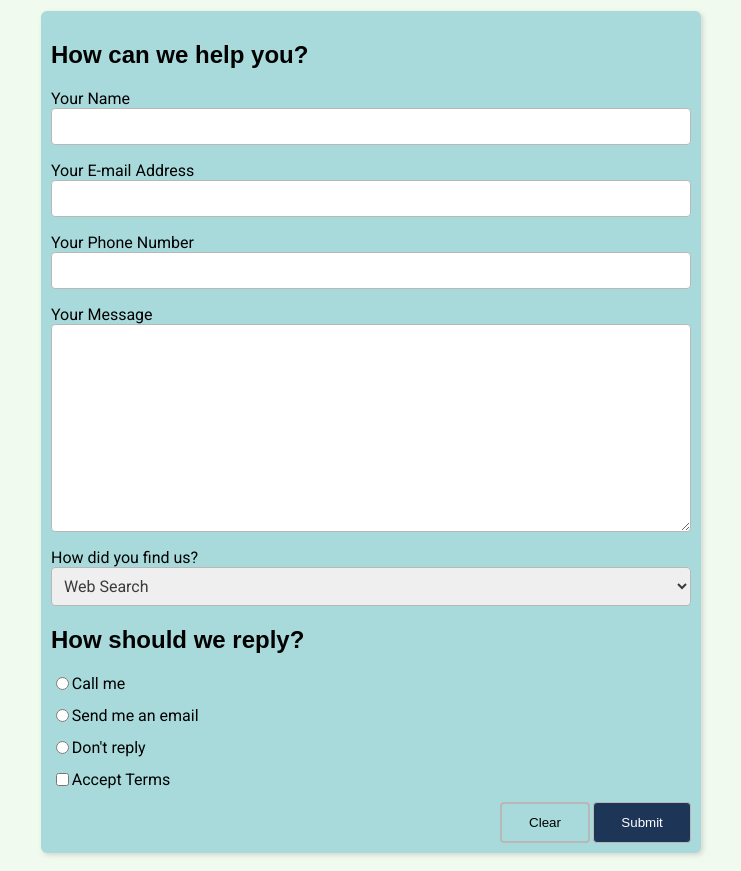
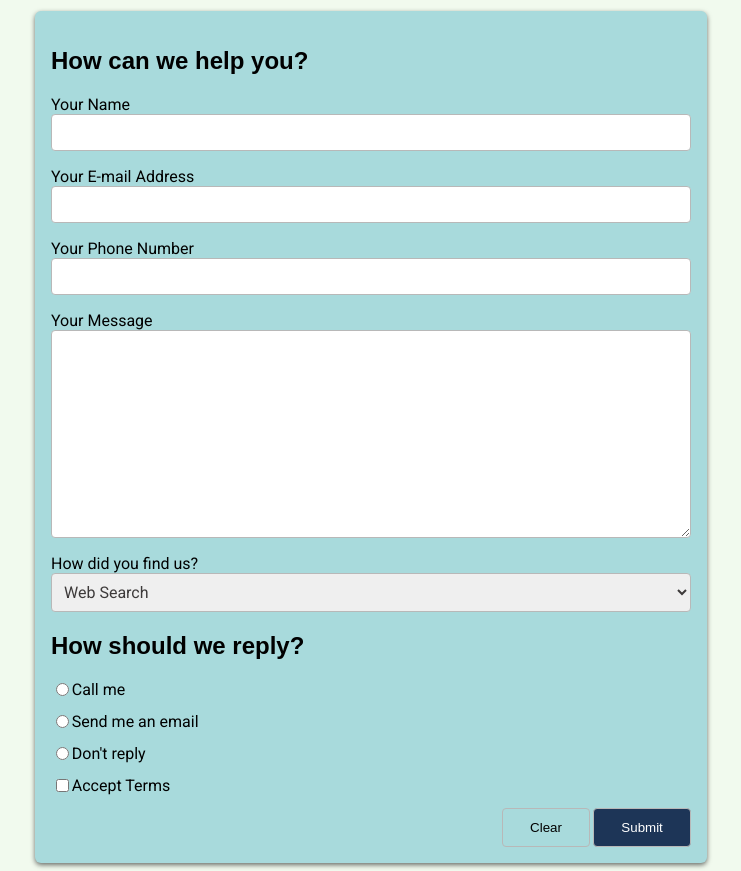
Before and after one commit to adebisiabdussamad/formChallenge, a plain HTML site: page index.html in a window 1280 px wide. Shown: the part 108-979 px from the top of the page, without its empty margins (269-1010 px from the left). Drawn offline with Linux system fonts and the light colour scheme; a web font is replaced by a local one.

Commit message:
made some correction

```diff
--- a/index.html
+++ b/index.html
@@ -32,17 +32,18 @@
                         </li>
                         <li>
                             <label for="userphone">Your Phone Number</label>
-                            <input type="number" name="user-phone" id="userphone" required>
+                            <!-- <input type="number" name="user-phone" id="userphone" required> -->
+                            <input type="tel" name="user-phone" id="userphone" required minlength="5">
                         </li>
                     </ul>
                 </section>
                 <section class="your-message">
                     <label for="usermessage">Your Message</label>
-                    <textarea name="user-message" id="usermessage" rows="10"></textarea>
+                    <textarea name="user-message" id="usermessage" rows="10" minlength="10" maxlength="200"></textarea>
                 </section>
                 <section class="contacted-us">
                     <label for="found-us-through">How did you find us?</label>
-                    <select name="found-us-through" id="found-us-through">
+                    <select name="found-us-through" id="found-us-through" required>
                         <option value="websearch">Web Search</option>
                         <option value="youtube">Youtube</option>
                         <option value="google">Google</option>
@@ -68,7 +69,7 @@
                 </section>
                 <section>
                     <div class="form-control">
-                        <input type="checkbox" name="agree-terms" id="agreeterms">
+                        <input type="checkbox" name="agree-terms" id="agreeterms" required>
                         <label for="agreeterms">Accept Terms</label>
                     </div>
                 </section>
--- a/styles.css
+++ b/styles.css
@@ -20,9 +20,9 @@ form {
     width: 40rem;
     background-color: #a8dadc;
     margin: 0 auto;
-    padding: 10px;
+    padding: 1rem;
     border-radius: 6px;
-    box-shadow: 2px 2px 5px rgba(184, 184, 184, 0.568);
+    box-shadow: 0px 2px 5px rgba(0, 0, 0, 0.568);
 }
 
 form h2 {
@@ -70,8 +70,9 @@ button {
 }
 
 button:first-of-type {
-    border: 2px solid #b8b8b8;
-    background-color: #a8dadc;
+    border: 1px solid #b8b8b8;
+    background-color: transparent;
+    transition: all 1s cubic-bezier(0.075, 0.82, 0.165, 1);
 }
 
 button:first-of-type:hover {
@@ -82,6 +83,7 @@ button:first-of-type:hover {
 button:nth-of-type(2) {
     background-color: #1d3557;
     color: white;
+    transition: all 1s cubic-bezier(0.075, 0.82, 0.165, 1);
 }
 
 button:nth-of-type(2):hover {
```
